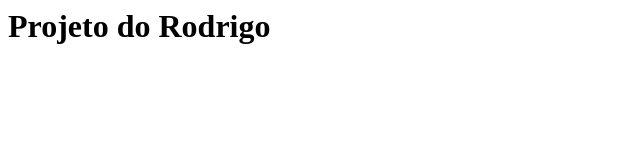
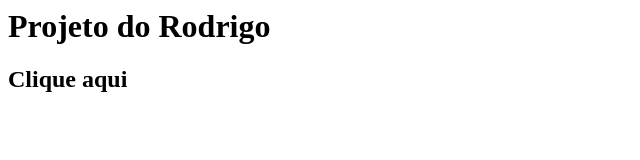
Before and after one commit to rodrigo199628/GIT, a plain HTML site: page index.html in a window 1280 px wide. Shown: the whole page, without its empty margins (0-640 px from the left). Drawn offline with Linux system fonts and the light colour scheme.

Commit message:
Nova modificação

```diff
--- a/index.html
+++ b/index.html
@@ -7,6 +7,7 @@
 	<body>
 
 		<h1>Projeto do Rodrigo</h1>
+		<h2>Clique aqui</h2>
 
 	</body>
 
```
